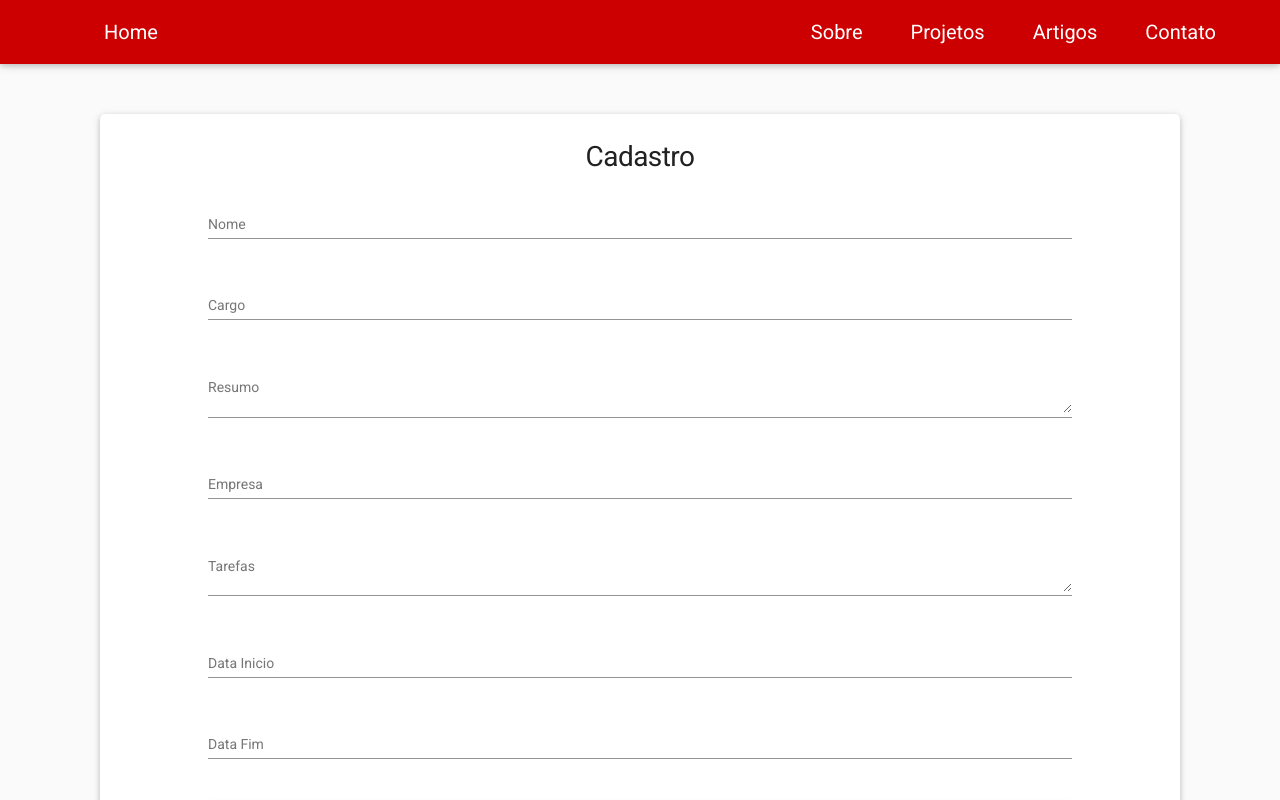
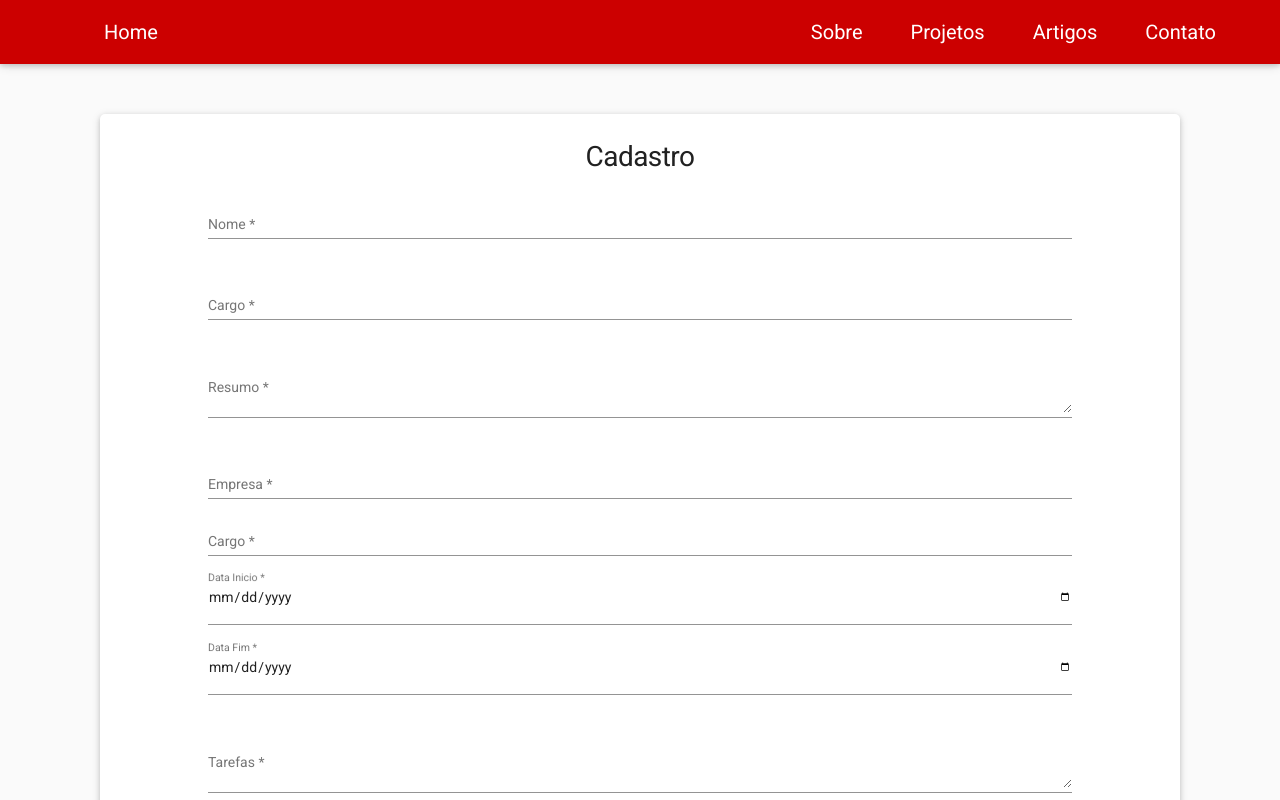
Before and after one commit to FelipeFreitasGit/Meu-Portfolio, an Angular app: page /admin/sobre-admin in a window 1280 px wide. Built offline with nearby package versions, Linux system fonts and the light colour scheme; data requests are answered from the project's data file.

Commit message:
implementando reactive form

```diff
--- a/db.json
+++ b/db.json
@@ -1,5 +1,5 @@
 {
-  "sobre": [
+  "usuario": [
     {
       "id": 1,
       "nome": "Felipe Vasconcellos",
@@ -14,14 +14,184 @@
         }
       ],
       "tarefas": "Desenvolver melhorias em microserviços Spring boot, aplicações SPA com Angular 5, trabalhando com banco de dados Oracle, implementar payloads na ZUP e fluxos no IBM Integration Bus.",
-      "Linguagem": [
+      "habilidades": [
         {
-          "nome":"java",
-          "nivel":"23"
+          "nome": "java",
+          "nivel": "23"
         }
       ],
       "foto": null,
       "curriculo": null
+    },
+    {
+      "nome": "knknkn",
+      "cargo": "knknk",
+      "resumo": "nkn",
+      "empresa": {
+        "nome": "kkn",
+        "cargo": "knk",
+        "inicio": "nkn",
+        "fim": "knk"
+      },
+      "tarefas": "nkn",
+      "habilidades": {
+        "nome": "",
+        "nivel": ""
+      },
+      "foto": "C:\\fakepath\\Alex Joias.pdf",
+      "curriculo": "",
+      "id": 2
+    },
+    {
+      "nome": "jhj",
+      "cargo": "jhjh",
+      "resumo": "jh",
+      "empresa": {
+        "nome": "jh",
+        "cargo": "jhjh",
+        "inicio": "1997-02-01",
+        "fim": "1111-11-11"
+      },
+      "tarefas": "jkjjk",
+      "habilidades": {
+        "nome": "",
+        "nivel": ""
+      },
+      "foto": "",
+      "curriculo": "",
+      "id": 3
+    },
+    {
+      "nome": "felipe",
+      "cargo": null,
+      "resumo": null,
+      "empresa": {
+        "nome": null,
+        "cargo": null,
+        "inicio": null,
+        "fim": null
+      },
+      "tarefas": null,
+      "habilidades": {
+        "nome": null,
+        "nivel": null
+      },
+      "foto": null,
+      "curriculo": null,
+      "id": 4
+    },
+    {
+      "nome": "ricardo",
+      "cargo": "",
+      "resumo": null,
+      "empresa": {
+        "nome": null,
+        "cargo": null,
+        "inicio": null,
+        "fim": null
+      },
+      "tarefas": null,
+      "habilidades": {
+        "nome": null,
+        "nivel": null
+      },
+      "foto": null,
+      "curriculo": null,
+      "id": 5
+    },
+    {
+      "nome": "oi",
+      "cargo": "",
+      "resumo": null,
+      "empresa": {
+        "nome": null,
+        "cargo": null,
+        "inicio": null,
+        "fim": null
+      },
+      "tarefas": null,
+      "habilidades": {
+        "nome": null,
+        "nivel": null
+      },
+      "foto": null,
+      "curriculo": null,
+      "id": 6
+    },
+    {
+      "nome": "legal",
+      "resumo": null,
+      "empresa": {
+        "nome": null,
+        "cargo": null,
+        "inicio": null,
+        "fim": null
+      },
+      "tarefas": null,
+      "habilidades": {
+        "nome": null,
+        "nivel": null
+      },
+      "foto": null,
+      "curriculo": null,
+      "id": 7
+    },
+    {
+      "nome": "fefefefe",
+      "cargo": "",
+      "resumo": null,
+      "empresa": {
+        "nome": null,
+        "cargo": null,
+        "inicio": null,
+        "fim": null
+      },
+      "tarefas": null,
+      "habilidades": {
+        "nome": null,
+        "nivel": null
+      },
+      "foto": null,
+      "curriculo": null,
+      "id": 8
+    },
+    {
+      "nome": null,
+      "cargo": null,
+      "resumo": null,
+      "empresa": {
+        "nome": null,
+        "cargo": null,
+        "inicio": null,
+        "fim": null
+      },
+      "tarefas": null,
+      "habilidades": {
+        "nome": null,
+        "nivel": null
+      },
+      "foto": null,
+      "curriculo": null,
+      "id": 9
+    },
+    {
+      "nome": "dede",
+      "cargo": "s2s2",
+      "resumo": "dededde",
+      "empresa": {
+        "nome": "ded",
+        "cargo": "ded",
+        "inicio": "11111-11-11",
+        "fim": "111111-11-11"
+      },
+      "tarefas": "s2s",
+      "habilidades": {
+        "nome": "2121",
+        "nivel": "50%"
+      },
+      "foto": null,
+      "curriculo": null,
+      "id": 10
     }
   ]
 }
--- a/src/app/admin/sobre-admin/sobre-admin.component.html
+++ b/src/app/admin/sobre-admin/sobre-admin.component.html
@@ -1,56 +1,58 @@
 <div class="sobre">
   <div class="sobreMain">
     <h1> Cadastro </h1>
-    <form class="formulario">
+    <form class="formulario" [formGroup]="formUser" (ngSubmit)="onSubmit()">
       <section>
         <mat-form-field class="example-full-width">
-          <input matInput placeholder="Nome" value="">
+          <input matInput placeholder="Nome" value="" formControlName="nome">
         </mat-form-field>
       </section>
       <section>
         <mat-form-field class="example-full-width">
-          <input matInput placeholder="Cargo" value="">
+          <input matInput placeholder="Cargo" value="" formControlName="cargo">
         </mat-form-field>
       </section>
       <section>
         <mat-form-field class="example-full-width">
-          <textarea matInput placeholder="Resumo"></textarea>
+          <textarea matInput placeholder="Resumo" formControlName="resumo"></textarea>
+        </mat-form-field>
+      </section>
+      <section formGroupName="empresa">
+        <mat-form-field class="example-full-width">
+          <input matInput placeholder="Empresa" value="" formControlName="nome">
+        </mat-form-field>
+
+        <mat-form-field class="example-full-width">
+          <input matInput placeholder="Cargo" value="" formControlName="cargo">
+        </mat-form-field>
+
+        <mat-form-field class="example-full-width">
+          <input matInput type="date" placeholder="Data Inicio" value="" formControlName="inicio">
+        </mat-form-field>
+
+        <mat-form-field class="example-full-width">
+          <input matInput type="date" placeholder="Data Fim" value="" formControlName="fim">
         </mat-form-field>
       </section>
       <section>
         <mat-form-field class="example-full-width">
-          <input matInput placeholder="Empresa" value="">
-        </mat-form-field>
-      </section>
-      <section>
-        <mat-form-field class="example-full-width">
-          <textarea matInput placeholder="Tarefas"></textarea>
-        </mat-form-field>
-      </section>
-      <section>
-        <mat-form-field class="example-full-width">
-          <input matInput placeholder="Data Inicio" value="">
-        </mat-form-field>
-      </section>
-      <section>
-        <mat-form-field class="example-full-width">
-          <input matInput placeholder="Data Fim" value="">
+          <textarea matInput placeholder="Tarefas" formControlName="tarefas"></textarea>
         </mat-form-field>
       </section>
       <section>
         <mat-accordion>
-          <mat-expansion-panel>
+          <mat-expansion-panel formGroupName="habilidades">
             <mat-expansion-panel-header>
               <mat-panel-title>
                 Habilidades
               </mat-panel-title>
             </mat-expansion-panel-header>
             <mat-form-field class="example-full-width">
-              <input matInput placeholder="Linguagem de programação" value="">
+              <input matInput placeholder="Linguagem de programação" value="" formControlName="nome">
             </mat-form-field>
             <mat-form-field>
               <mat-label>Nivel</mat-label>
-              <mat-select>
+              <mat-select formControlName="nivel">
                 <mat-option *ngFor="let skill of skills" [value]="skill.nivel">
                   {{skill.nivel}}
                 </mat-option>
@@ -66,17 +68,17 @@
         <label class="fileContainer">
           Foto <br>
           <i class="material-icons icons ">cloud_upload</i>
-          <input type="file"/>
+          <input type="file" formControlName="foto"/>
         </label>
       </section>
       <section>
         <label class="fileContainer">
           Curriculo <br>
           <i class="material-icons icons ">cloud_upload</i>
-          <input type="file"/>
+          <input type="file" formControlName="curriculo"/>
         </label>
       </section>
-      <button type="submit" color="default"> Salvar</button>
+      <button type="submit" [disabled]="!formUser.valid" color="default"> Salvar</button>
     </form>
 
   </div>
@@ -91,10 +93,10 @@
     </tr>
   </thead>
   <tbody>
-    <tr>
-      <td class="mdl-data-table__cell--non-numeric">Acrylic (Transparent)</td>
-      <td>25</td>
-      <td>$2.90</td>
+    <tr *ngFor="let user of usuario">
+      <td class="mdl-data-table__cell--non-numeric">{{user.nome}}</td>
+      <td>{{user.cargo}}</td>
+      <td>{{user.empresa}}</td>
       <td><i class="material-icons edit">edit</i></td>
       <td><i class="material-icons delete">delete</i></td>
     </tr>
--- a/src/app/admin/sobre-admin/sobre-admin.component.ts
+++ b/src/app/admin/sobre-admin/sobre-admin.component.ts
@@ -1,15 +1,71 @@
 import { Component, OnInit } from '@angular/core';
+import { SobreService } from './sobre-admin.service';
+import { Usuario } from './sobre-admin.model';
+import { FormGroup, FormControl, Validators } from '@angular/forms';
+import { FormBuilder } from '@angular/forms';
 
 @Component({
   selector: 'app-sobre-admin',
   templateUrl: './sobre-admin.component.html',
-  styleUrls: ['./sobre-admin.component.css']
+  styleUrls: ['./sobre-admin.component.css'],
+  providers: [SobreService]
 })
 export class SobreAdminComponent implements OnInit {
 
-  constructor() { }
+  usuario: Usuario[]
+  public idUsuario: number
+  formUser: FormGroup
+
+  constructor(private sobreService: SobreService,
+              private formBuilder: FormBuilder) { }
 
   ngOnInit() {
+    this.sobreService.getUsuario()
+      .subscribe((response: Usuario[]) => {
+        this.usuario = response
+
+        console.log(this.usuario)
+      })
+
+      this.formUser = this.formBuilder.group({
+        nome: [null, Validators.required],
+        cargo: [null, Validators.required],
+        resumo: [null, Validators.required],
+        empresa: this.formBuilder.group({
+          nome: [null, Validators.required],
+          cargo: [null, Validators.required],
+          inicio: [null, Validators.required],
+          fim: [null, Validators.required],
+        }),
+        tarefas: [null, Validators.required],
+        habilidades: this.formBuilder.group({
+          nome: [null, Validators.required],
+          nivel: [null, Validators.required],
+        }),
+        foto: [],
+        curriculo: [],
+      })
+  }
+
+
+
+  onSubmit() {
+    let user: Usuario = new Usuario(
+      this.formUser.value.nome,
+      this.formUser.value.cargo,
+      this.formUser.value.resumo,
+      this.formUser.value.empresa,
+      this.formUser.value.tarefas,
+      this.formUser.value.habilidades,
+      this.formUser.value.foto,
+      this.formUser.value.curriculo,
+    )
+
+    this.sobreService.addUsuario(user)
+      .subscribe((idUser: any) => {
+        this.idUsuario = idUser
+      })
+    console.warn(this.formUser.value);
   }
 
   skills: Habilidades[] = [
--- /dev/null
+++ b/src/app/admin/sobre-admin/sobre-admin.model.ts
@@ -0,0 +1,25 @@
+export class Usuario {
+
+  constructor(
+    public nome: string,
+    public cargo: string,
+    public resumo: string,
+    public empresa: Array<Empresa>,
+    public tarefas: string,
+    public habilidades: Array<Habilidades>,
+    public foto: File,
+    public curriculo: File,
+  ) {}
+}
+
+export class Empresa {
+  nome: string
+  cargo: string
+  inicio: Date
+  fim: Date
+}
+
+export class Habilidades {
+  nome: string
+  nivel: number
+}
--- /dev/null
+++ b/src/app/admin/sobre-admin/sobre-admin.service.ts
@@ -0,0 +1,23 @@
+import { HttpClient } from '@angular/common/http';
+import { Injectable } from '@angular/core';
+import { Observable } from 'rxjs';
+import { Usuario } from './sobre-admin.model';
+import { catchError } from 'rxjs/operators';
+
+@Injectable()
+export class SobreService {
+
+  API = 'http://localhost:3000/usuario'
+
+  constructor(private http: HttpClient) {}
+
+  getUsuario(): Observable<Usuario[]> {
+    return this.http.get<Usuario[]>(this.API);
+  }
+
+  addUsuario(usuario: Usuario): Observable<Usuario> {
+    return this.http.post<Usuario>(this.API, usuario)
+  }
+
+
+}
--- a/src/app/app.module.ts
+++ b/src/app/app.module.ts
@@ -49,6 +49,7 @@ import {MatTabsModule} from '@angular/material/tabs';
 import {MatToolbarModule} from '@angular/material/toolbar';
 import {MatTooltipModule} from '@angular/material/tooltip';
 import {MatTreeModule} from '@angular/material/tree';
+import { ReactiveFormsModule } from '@angular/forms';
 
 @NgModule({
   declarations: [
@@ -69,6 +70,7 @@ import {MatTreeModule} from '@angular/material/tree';
     AppRoutingModule,
     BrowserAnimationsModule,
     HttpClientModule,
+    ReactiveFormsModule,
     MatAutocompleteModule,
     MatBadgeModule,
     MatBottomSheetModule,
--- a/src/app/contato/contato.component.html
+++ b/src/app/contato/contato.component.html
@@ -16,7 +16,7 @@
       </p>
     </div>
 
-    <form class="form">
+    <!--<form class="form">
       <mat-form-field class="example-full-width">
         <input matInput placeholder="Nome">
       </mat-form-field>
@@ -29,6 +29,6 @@
       <a href="#">
           <i class="material-icons">send</i>
       </a>
-    </form>
+    </form>-->
   </div>
 </section>
--- a/src/app/login/login.component.html
+++ b/src/app/login/login.component.html
@@ -1,7 +1,7 @@
 <div class="loginBory">
   <div>
     <h1>Acessar</h1>
-    <form>
+    <!--<form>
       <section>
         <input name="email" type="text" placeholder="Digite seu e-mail" value="">
       </section>
@@ -10,6 +10,6 @@
       </section>
       <button type="submit" color="default"> Entrar</button>
       <a routerLink="/senha">Esqueci minha senha</a>
-    </form>
+    </form> -->
   </div>
 </div>
--- a/src/app/senha/senha.component.html
+++ b/src/app/senha/senha.component.html
@@ -1,12 +1,12 @@
 <div class="loginBory">
   <div>
     <h1>Esqueci a senha</h1>
-    <form>
+    <!--<form>
       <section>
         <input name="email" type="text" placeholder="Digite seu e-mail" value="">
       </section>
       <button type="submit" color="default">Recuperar</button>
       <a routerLink="/login">Voltar</a>
-    </form>
+    </form> -->
   </div>
 </div>
```
